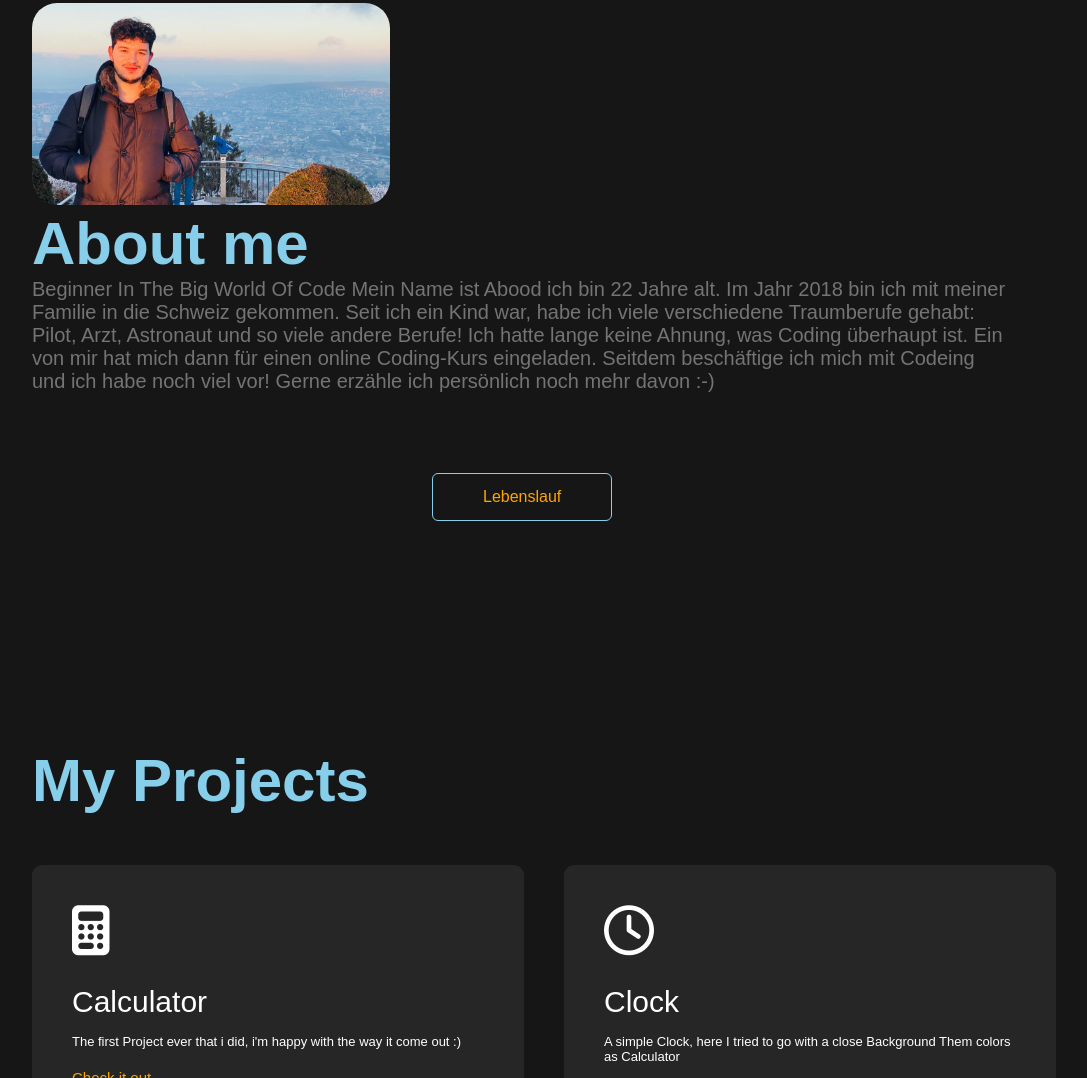
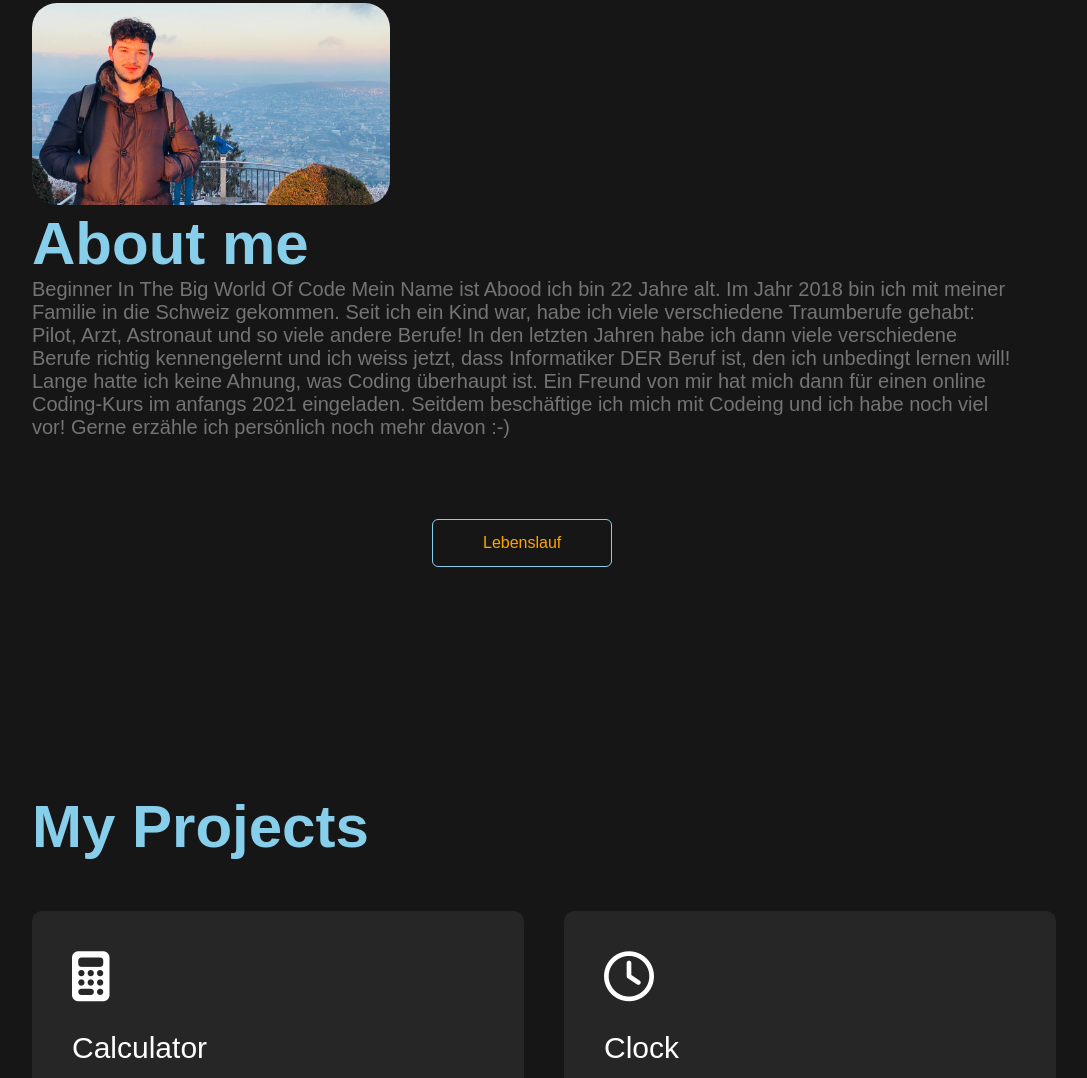
Before and after one commit to Spongebob696/Bewerbung, a plain HTML site: page index.html in a window 1280 px wide. Shown: the part 907-1985 px from the top of the page, without its empty margins (96-1183 px from the left). Drawn offline with Linux system fonts and the light colour scheme.

Commit message:
Update index.html

```diff
--- a/index.html
+++ b/index.html
@@ -37,12 +37,13 @@
             <div class="about-col-2">
                 <h1 class="sub-title">About me</h1>
                     <p class="P">Beginner In The Big World Of Code
-                        Mein Name ist Abood ich bin 22 Jahre alt. Im Jahr 2018 bin ich mit meiner Familie in
-                        die Schweiz gekommen. Seit ich ein Kind war, habe ich viele verschiedene
-                        Traumberufe gehabt: Pilot, Arzt, Astronaut und so viele andere Berufe! Ich hatte lange
-                        keine Ahnung, was Coding überhaupt ist. Ein von mir hat mich dann für einen online
-                        Coding-Kurs eingeladen. Seitdem beschäftige ich mich mit Codeing und ich habe noch
-                        viel vor! Gerne erzähle ich persönlich noch mehr davon :-)</p>
+                            Mein Name ist Abood ich bin 22 Jahre alt.
+                            Im Jahr 2018 bin ich mit meiner Familie in die Schweiz gekommen.
+                            Seit ich ein Kind war, habe ich viele verschiedene Traumberufe gehabt:
+                            Pilot, Arzt, Astronaut und so viele andere Berufe! In den letzten Jahren habe ich dann viele verschiedene Berufe richtig kennengelernt und ich weiss jetzt,
+                            dass Informatiker DER Beruf ist, den ich unbedingt lernen will! Lange hatte ich keine Ahnung,
+                            was Coding überhaupt ist. Ein Freund von mir hat mich dann für einen online Coding-Kurs im anfangs 2021 eingeladen.
+                            Seitdem beschäftige ich mich mit Codeing und ich habe noch viel vor! Gerne erzähle ich persönlich noch mehr davon :-)</p>
                         <a href="Images/Sarraj A. Lebenslauf 01.2023.pdf" download class="btn">Lebenslauf</a>
             </div>
         </div>
@@ -82,6 +83,7 @@
                 <input type="email" name="email" placeholder=" Email" required>
                 <textarea name="Message" row="6" placeholder="Your Message"></textarea>
                 <button type="submit" class="btn2">Send Message</button>
+                 <!--Das Funktioniert noch nicht, ich möchte der Bewerbung schnell wie möglich senden, damit ich eine chanse habe. :) -->
             </form>
             </div>
         </div>
```
